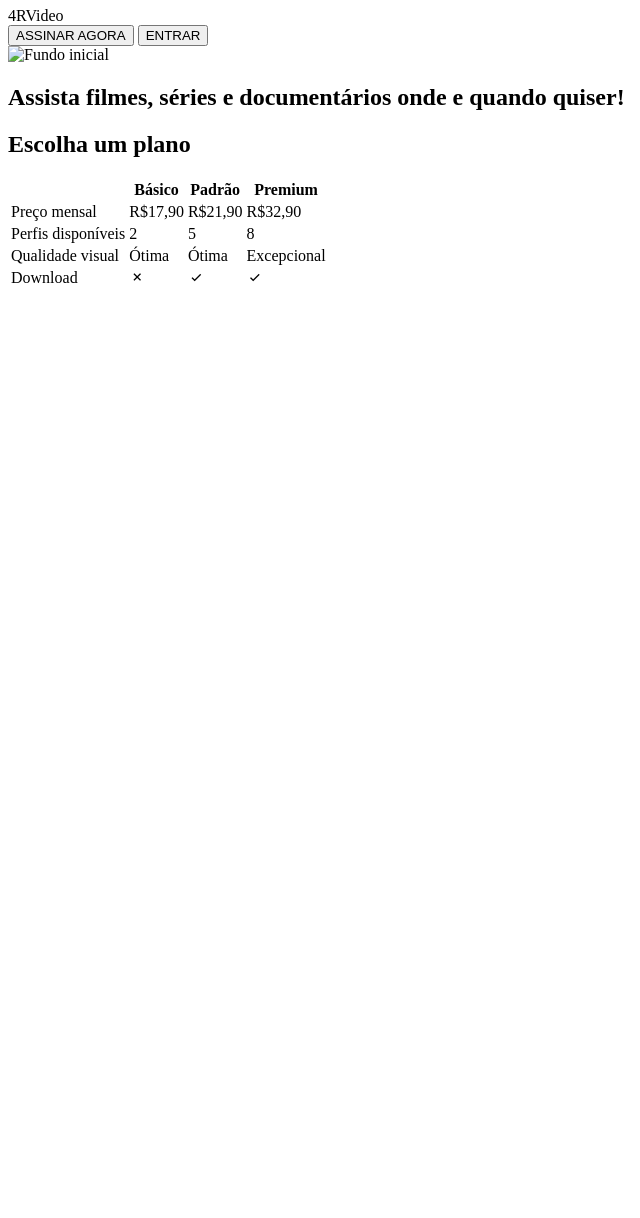
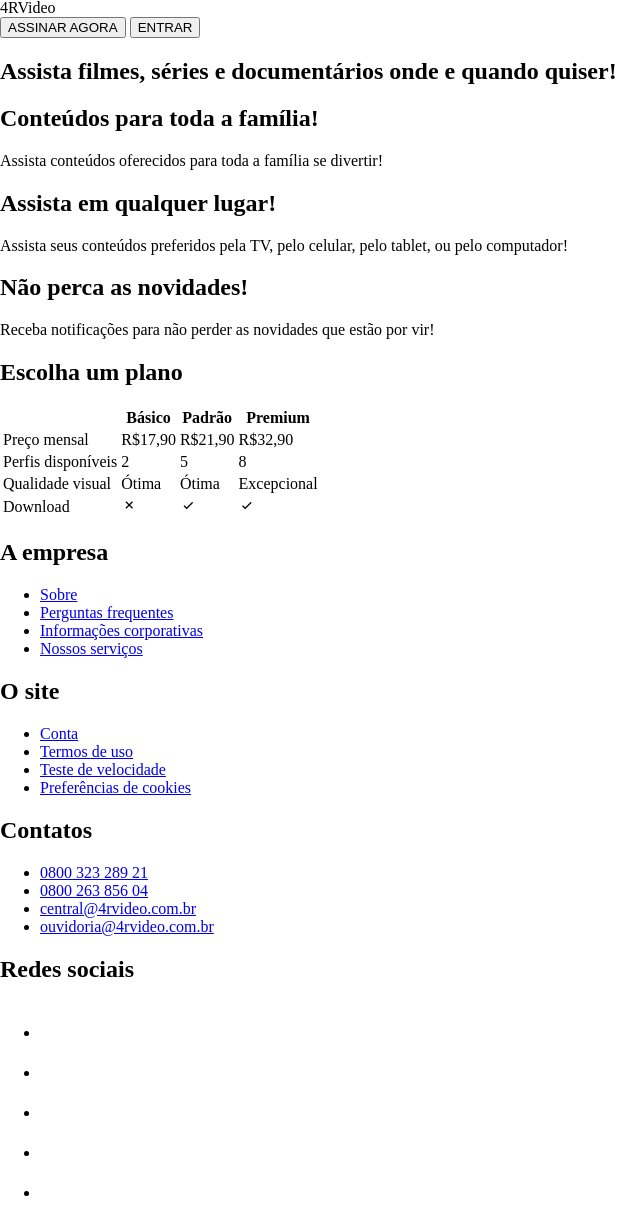
Before and after one commit to raphaelrrrezende/javascript-alura, a website: page 4r-video/html/index.html in a window 1280 px wide. Shown: the part 1-1219 px from the top of the page, without its empty margins (0-640 px from the left). Before the commit the page ends 800 px from the top, so only its background shows below. Drawn offline with nearby package versions, Linux system fonts and the light colour scheme.

Commit message:
Projeto 4R Video

```diff
--- /dev/null
+++ b/4r-video/css/style.css
@@ -0,0 +1,10 @@
+@charset "UTF-8";
+
+body {
+    padding: 0;
+    margin: 0;
+}
+
+header {
+
+}
--- a/4r-video/html/index.html
+++ b/4r-video/html/index.html
@@ -5,6 +5,7 @@
     <meta name="viewport" content="width=device-width, initial-scale=1.0">
     <link rel="shortcut icon" href="../images/favicon.png" type="image/x-icon">
     <link href='https://unpkg.com/boxicons@2.1.4/css/boxicons.min.css' rel='stylesheet'>
+    <link rel="stylesheet" href="../css/style.css">
     <title>4R Video</title>
 </head>
 <body>
@@ -27,9 +28,25 @@
     <!-- Conteúdo -->
     <main class="conteudo-inicial">
 
+        <!-- Apresentação -->
         <section class="apresentacao">
-            <img src="../images/fundo.jpg" alt="Fundo inicial" class="apresentacao-fundo" width="1300px" height="700">
+            <!--<img src="../images/fundo.jpg" alt="Fundo inicial" class="apresentacao-fundo" width="1300px" height="700">-->
                 <h1>Assista filmes, séries e documentários onde e quando quiser!</h1>
+
+                <div class="apresentacao-direita">
+                    <h2 class="apresentacao-titulo">Conteúdos para toda a família!</h2>
+                    <p class="apresentacao-texto">Assista conteúdos oferecidos para toda a família se divertir!</p>
+                </div>
+
+                <div class="apresentacao-esquerda">
+                    <h2 class="apresentacao-titulo">Assista em qualquer lugar!</h2>
+                    <p class="apresentacao-texto">Assista seus conteúdos preferidos pela TV, pelo celular, pelo tablet, ou pelo computador!</p>
+                </div>
+
+                <div class="apresentacao-direita">
+                    <h2 class="apresentacao-titulo">Não perca as novidades!</h2>
+                    <p class="apresentacao-texto">Receba notificações para não perder as novidades que estão por vir!</p>
+                </div>
         </section>
 
         <!-- Planos -->
@@ -74,5 +91,54 @@
             </table>
         </section>
     </main>
+
+    <!-- Rodapé -->
+    <footer class="rodape">
+
+        <!-- Empresa -->
+        <section class="rodape-empresa">
+            <h2 class="rodape-titulo">A empresa</h2>
+            <ul class="lista-rodape">
+                <li><a href="#">Sobre</a></li>
+                <li><a href="#">Perguntas frequentes</a></li>
+                <li><a href="#">Informações corporativas</a></li>
+                <li><a href="#">Nossos serviços</a></li>
+            </ul>
+        </section>
+
+        <!-- Site -->
+        <section class="rodape-site">
+            <h2 class="rodape-titulo">O site</h2>
+            <ul class="lista-rodape">
+                <li><a href="#">Conta</a></li>
+                <li><a href="#">Termos de uso</a></li>
+                <li><a href="#">Teste de velocidade</a></li>
+                <li><a href="#">Preferências de cookies</a></li>
+            </ul>
+        </section>
+
+        <!-- Contato -->
+        <section class="rodape-contato">
+            <h2 class="rodape-titulo">Contatos</h2>
+            <ul class="lista-rodape">
+                <li><a href="#">0800 323 289 21</a></li>
+                <li><a href="#">0800 263 856 04</a></li>
+                <li><a href="#">central@4rvideo.com.br</a></li>
+                <li><a href="#">ouvidoria@4rvideo.com.br</a></li>
+            </ul>
+        </section>
+
+        <!-- Redes sociais -->
+        <section class="rodape-redes">
+            <h2 class="rodape-titulo">Redes sociais</h2>
+            <ul class="lista-rodape">
+                <li><img src="../images/instagram-logo.png" alt="Logo Instagram"></li>
+                <li><img src="../images/twitter-logo.png" alt="Logo Twitter"></li>
+                <li><img src="../images/facebook-logo.png" alt="Logo Facebook"></li>
+                <li><img src="../images/linkedin-logo.png" alt="Logo LinkedIn"></li>
+                <li><img src="../images/youtube-logo.png" alt="Logo YouTube"></li>
+            </ul>
+        </section>
+    </footer>
 </body>
 </html>
```
Also changed, not shown: 4r-video/images/facebook-logo.png (added), 4r-video/images/instagram-logo.png (added), 4r-video/images/linkedin-logo.png (added), 4r-video/images/twitter-logo.png (added), 4r-video/images/youtube-logo.png (added).
